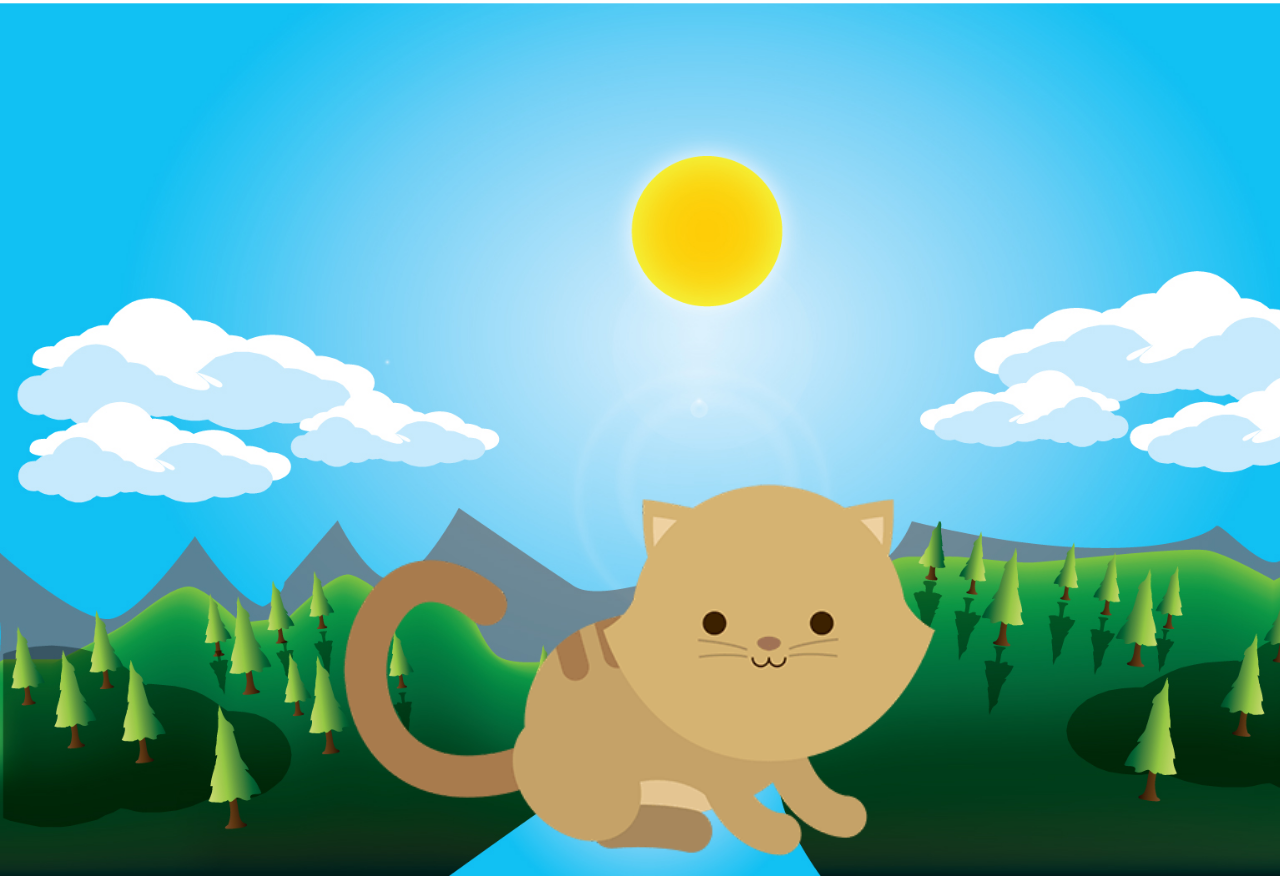
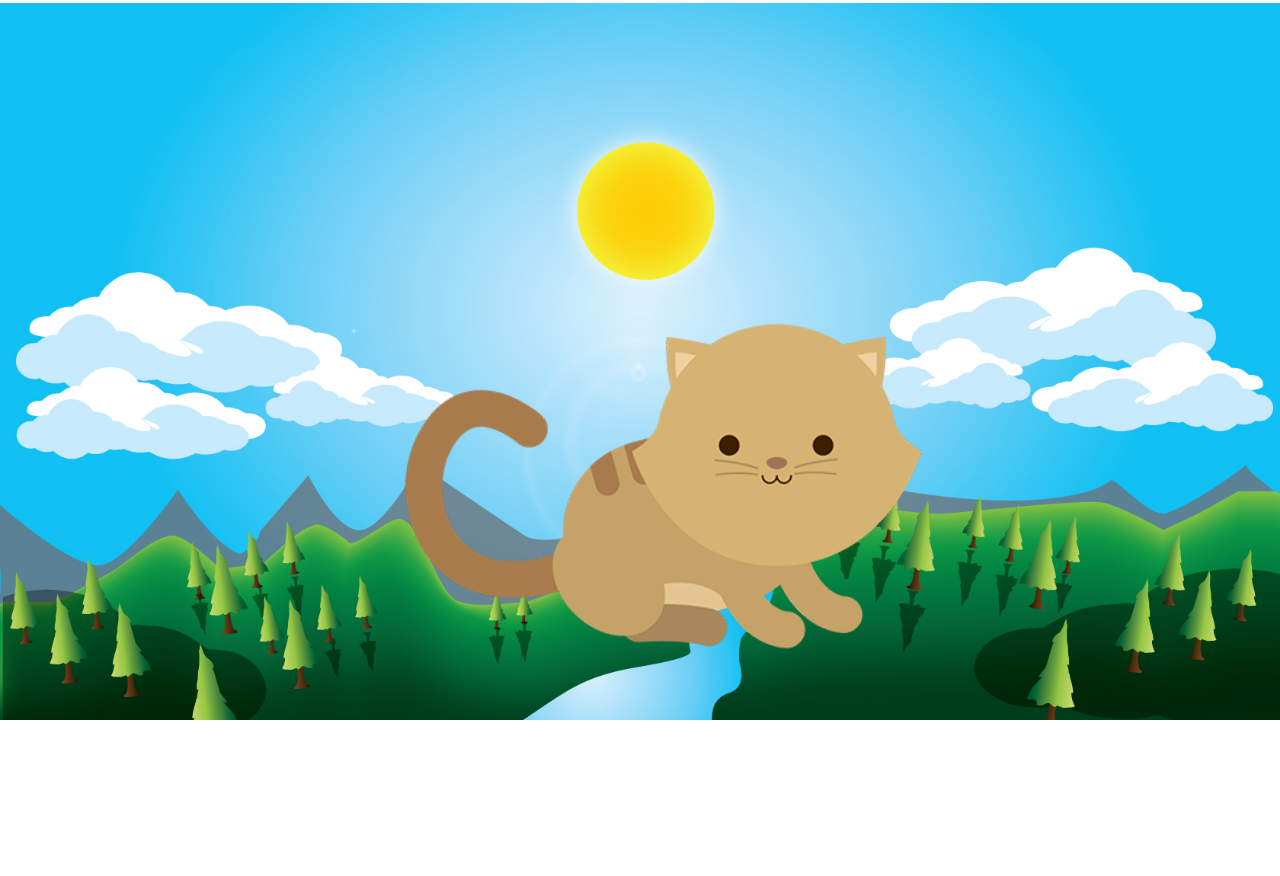
Before and after one commit to alejandraHoces/Reto-kitten, a plain HTML site: page index.html in a window 1280 px wide. After the commit the page ends 800 px from the top, so only its background shows below. Drawn offline with Linux system fonts and the light colour scheme.

```diff
--- a/css/main.css
+++ b/css/main.css
@@ -41,11 +41,13 @@
 @media (min-width: 992px) {
   .bg-kitten {
     background-image: url(../assets/images/sunny-day.jpg);
+    height: 45em;
   }
 
   .kitten {
     content: url(../assets/images/kitten-medium.png);
-    width: 50%;
-    margin-left: 20em;
+    padding-top: 25%;
+    margin-left: 30%;
+    width: 35em;
   }
 }
```
